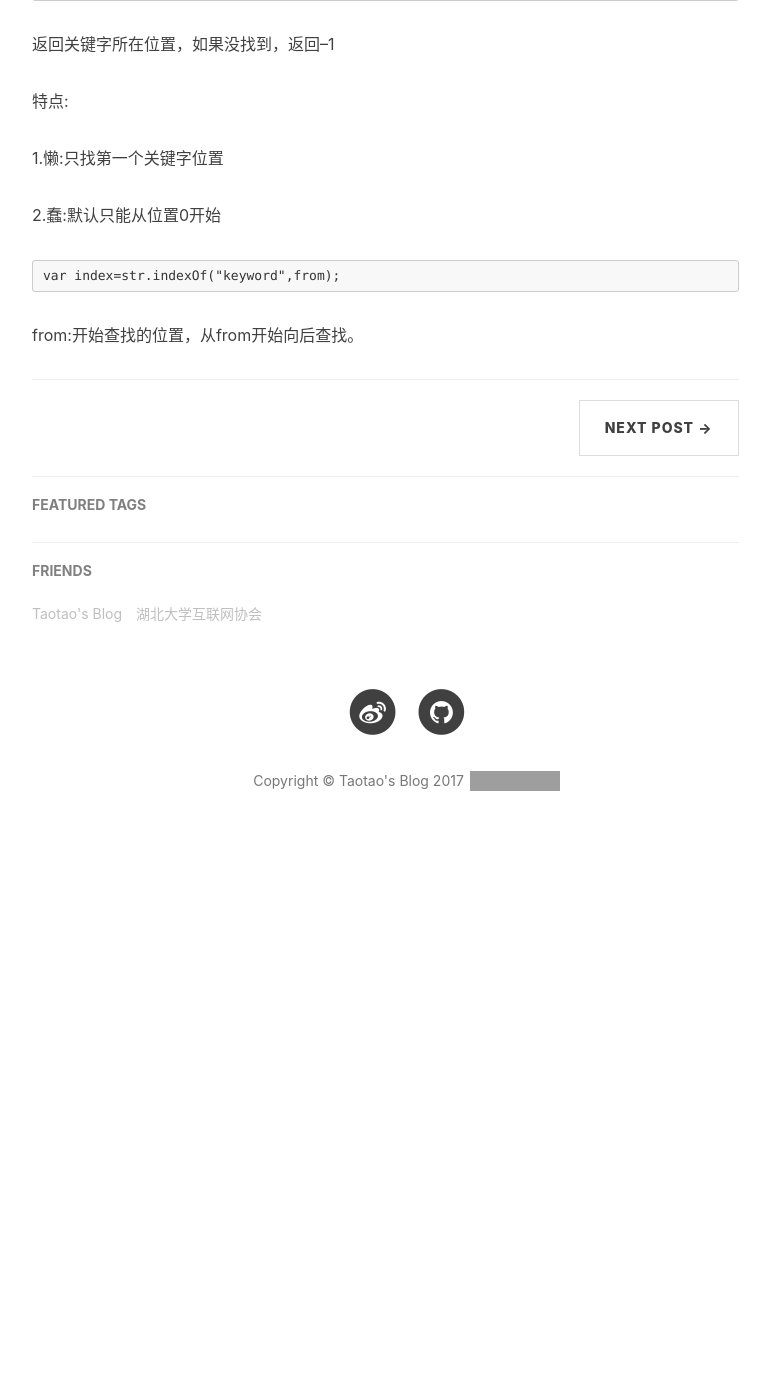
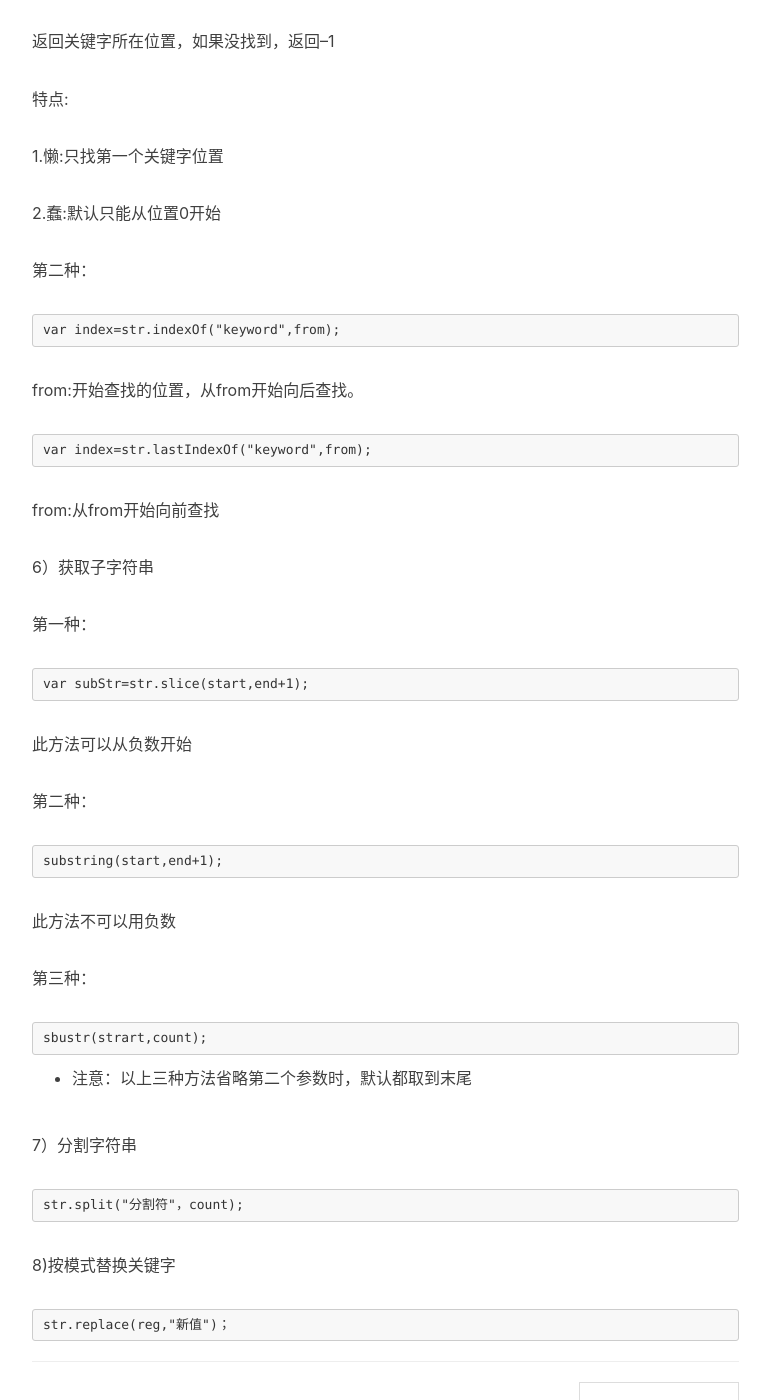
Before and after one commit to Xutaotaotao/Xutaotaotao.github.io, a Jekyll site: the page built from _posts/2017-8-12-JavaScript中的string.markdown, in a window 1280 px wide and 1400 px high, scrolled down 1756 px. Shown: the whole window, without its empty margins (233-1003 px from the left). Built offline with Jekyll 4.4.1, drawn with Linux system fonts in a browser that asks for light colours; our own code applies the rules of GitHub Pages for plain Markdown files; comment, search, counter and statistics services are not loaded; before the commit the page ends 2641 px from its top, so only the background shows below that; some of the changed text lies outside the part shown; grey boxes are pictures that could not be loaded.

Commit message:
Signed-off-by: xutaotaotao <xutaotao1108@outlook.com>

```diff
--- a/_posts/2017-8-12-JavaScript中的string.markdown
+++ b/_posts/2017-8-12-JavaScript中的string.markdown
@@ -1,5 +1,4 @@
-1.String的创建
-
+### 1.String的创建
 1)创建原始类型字符串变量
 
     var gender="man";
@@ -11,11 +10,10 @@
 
 注:字符串内容一旦创建，不可改变，如果修改，都要创建新字符串，保存新结果，替换旧字符串。
 
-2.转义字符:
-
+### 2.转义字符:
 代替字符串中的非打印字符。如果字符串内容中包含和语法冲突的特殊字符可用\转为普通字符。
 
-3.字符串的相关操作
+### 3.字符串的相关操作
 
 1)Str.length :返回Str字符串中的字符个数
 
@@ -29,9 +27,7 @@
 
     Str.toUpperCase();
 
-大小写转换的应用:重名验证，邮箱验证，验证码，密码验证
-
-3)获取指定位置字符:
+大小写转换的应用:重名验证，邮箱验证，验证码，密码验证 3)获取指定位置字符:
 
     var char=str.charAt(index);
 
@@ -40,6 +36,8 @@
     var num=str.charCodeAt(index);
 
 5)查找关键字
+
+第一种：
 
     var index=str.indexOf("keyword");
 
@@ -51,6 +49,40 @@
 
 2.蠢:默认只能从位置0开始
 
-	var index=str.indexOf("keyword",from);
+第二种：
+
+    var index=str.indexOf("keyword",from);
 
 from:开始查找的位置，从from开始向后查找。
+
+    var index=str.lastIndexOf("keyword",from);
+
+from:从from开始向前查找
+
+6）获取子字符串
+
+第一种：
+
+    var subStr=str.slice(start,end+1);
+
+此方法可以从负数开始
+
+第二种：
+
+    substring(start,end+1);
+
+此方法不可以用负数
+
+第三种：
+
+    sbustr(strart,count);
+
+* 注意：以上三种方法省略第二个参数时，默认都取到末尾
+
+7）分割字符串
+
+    str.split("分割符"，count);
+
+8)按模式替换关键字
+
+    str.replace(reg,"新值")；
```
